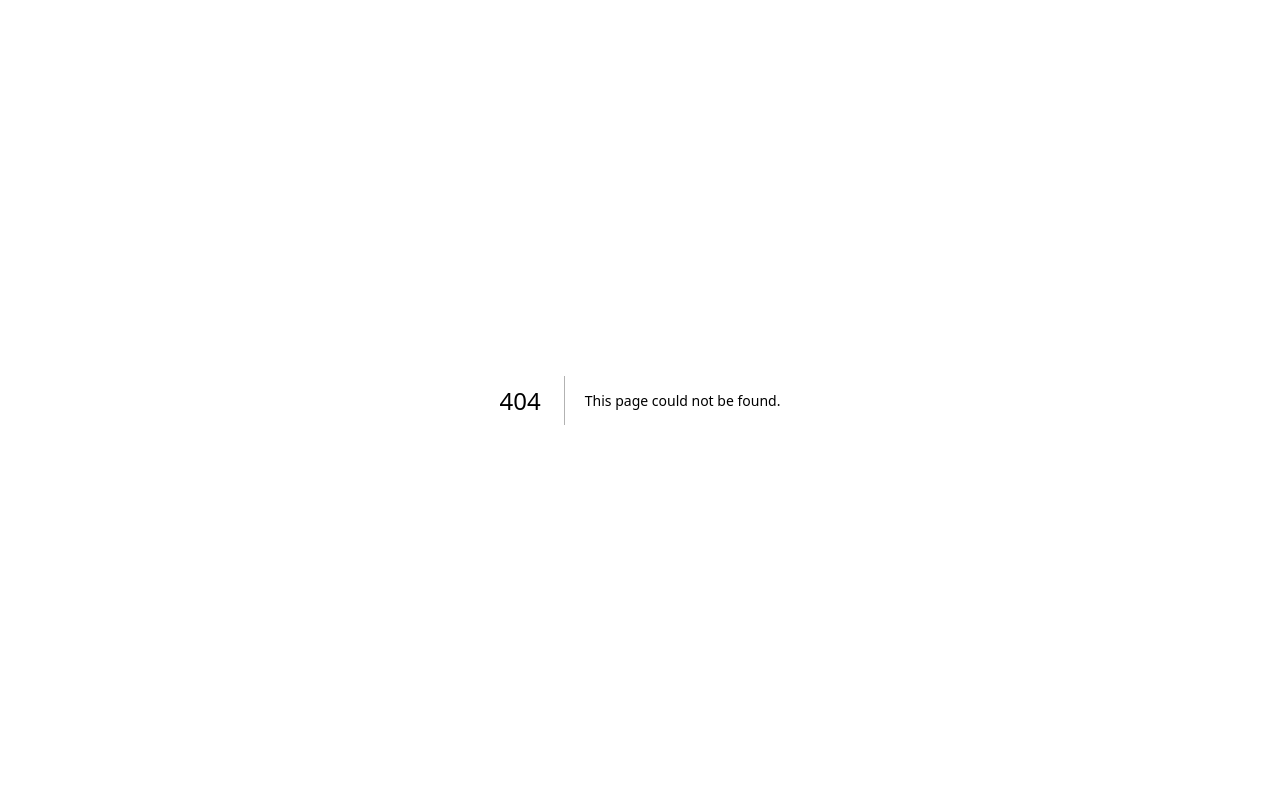
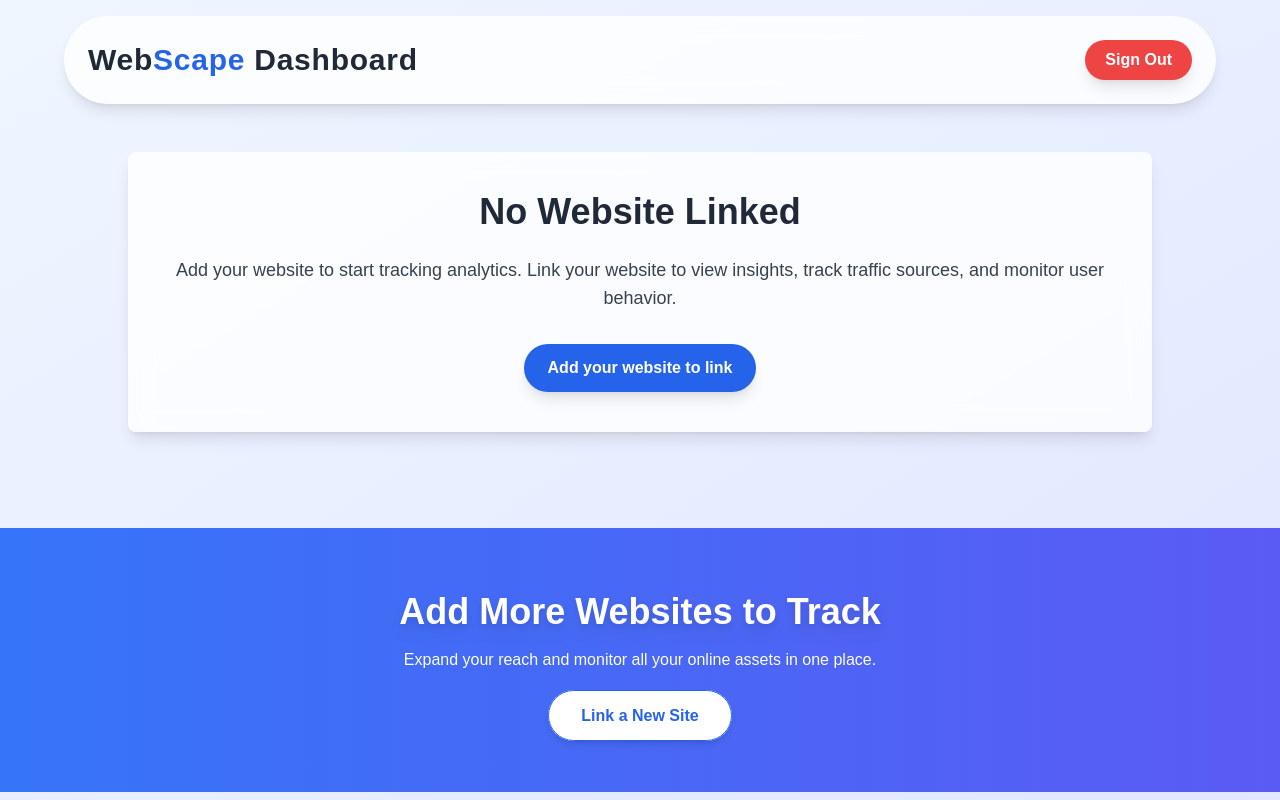
Before and after one commit to lkingl123/webdevlanding, a Next.js app: page /dashboard in a window 1280 px wide. Before the commit this address had no page. Built offline with nearby package versions, Linux system fonts and the light colour scheme.

Commit message:
commit real fast after dashboard implementation

```diff
--- a/package.json
+++ b/package.json
@@ -9,16 +9,19 @@
     "lint": "next lint"
   },
   "dependencies": {
+    "chart.js": "^4.4.4",
     "firebase": "^10.14.1",
     "framer-motion": "^11.11.7",
     "next": "14.2.15",
     "react": "^18",
+    "react-chartjs-2": "^5.2.0",
     "react-dom": "^18",
     "react-icons": "^5.3.0"
   },
   "devDependencies": {
     "@types/node": "^20",
     "@types/react": "^18",
+    "@types/react-chartjs-2": "^2.0.2",
     "@types/react-dom": "^18",
     "postcss": "^8",
     "tailwindcss": "^3.4.1",
--- /dev/null
+++ b/src/app/dashboard/components/AnalyticsHeader.tsx
@@ -0,0 +1,20 @@
+// src/app/dashboard/components/AnalyticsHeader.tsx
+'use client';
+
+import Link from "next/link";
+
+export default function AnalyticsHeader() {
+  return (
+    <header className="w-full max-w-6xl p-6 flex items-center justify-between bg-white/80 backdrop-blur-md shadow-lg rounded-full mt-4">
+      <h1 className="text-3xl font-bold text-gray-800 tracking-wide">
+        Web<span className="text-blue-600">Scape</span> Dashboard
+      </h1>
+      <Link
+        href="/"
+        className="bg-red-500 hover:bg-red-600 text-white font-semibold py-2 px-5 rounded-full shadow-lg transition duration-300 ease-in-out"
+      >
+        Sign Out
+      </Link>
+    </header>
+  );
+}
--- /dev/null
+++ b/src/app/dashboard/components/CTASection.tsx
@@ -0,0 +1,20 @@
+// src/app/dashboard/components/CTASection.tsx
+'use client';
+
+import Link from "next/link";
+
+export default function CTASection() {
+  return (
+    <div className="bg-gradient-to-r from-blue-500 to-indigo-500 py-16 w-full text-center mt-24 relative overflow-hidden">
+      <div className="absolute top-0 left-0 w-full h-full bg-indigo-700 opacity-20 mix-blend-overlay"></div>
+      <h3 className="text-4xl font-bold text-white mb-4 drop-shadow-lg">Add More Websites to Track</h3>
+      <p className="text-white mb-8">Expand your reach and monitor all your online assets in one place.</p>
+      <Link
+        href="/auth/link-site"
+        className="bg-white text-blue-600 font-semibold py-4 px-8 rounded-full shadow-md border border-blue-600 transition duration-300 ease-in-out hover:bg-blue-50 hover:text-blue-700 transform hover:-translate-y-1 hover:scale-105 z-10 relative"
+      >
+        Link a New Site
+      </Link>
+    </div>
+  );
+}
--- /dev/null
+++ b/src/app/dashboard/components/OverviewStats.tsx
@@ -0,0 +1,22 @@
+// src/app/dashboard/components/OverviewStats.tsx
+'use client';
+
+export default function OverviewStats() {
+  const stats = {
+    sessions: 1200,
+    bounceRate: "45%",
+    avgSessionDuration: "2m 30s",
+    uniqueVisitors: 850,
+  };
+
+  return (
+    <div className="w-full bg-white p-6 rounded-lg shadow-md flex justify-between mt-6">
+      {Object.entries(stats).map(([key, value], index) => (
+        <div key={index} className="text-center">
+          <h3 className="text-xl font-semibold text-gray-700">{key.replace(/([A-Z])/g, ' $1')}</h3>
+          <p className="text-2xl font-bold text-gray-900">{value}</p>
+        </div>
+      ))}
+    </div>
+  );
+}
--- /dev/null
+++ b/src/app/dashboard/components/PageViewsChart.tsx
@@ -0,0 +1,40 @@
+// src/app/dashboard/components/PageViewsChart.tsx
+import { Line } from "react-chartjs-2";
+
+type PageViewsChartProps = {
+  data: number[];
+};
+
+export default function PageViewsChart({ data }: PageViewsChartProps) {
+  const chartData = {
+    labels: ["Jan", "Feb", "Mar", "Apr", "May"],
+    datasets: [
+      {
+        label: "Page Views",
+        data: data,
+        borderColor: "#4B9CD3",
+        backgroundColor: "rgba(75, 156, 211, 0.5)",
+        fill: true,
+      },
+    ],
+  };
+
+  const chartOptions = {
+    responsive: true,
+    maintainAspectRatio: false,
+    scales: {
+      x: {
+        grid: {
+          display: false,
+        },
+      },
+      y: {
+        grid: {
+          color: "#e0e0e0",
+        },
+      },
+    },
+  };
+
+  return <Line data={chartData} options={chartOptions} />;
+}
--- /dev/null
+++ b/src/app/dashboard/components/TrafficSourcesChart.tsx
@@ -0,0 +1,47 @@
+// src/app/dashboard/components/TrafficSourcesChart.tsx
+'use client';
+
+import { Bar } from "react-chartjs-2";
+import { Chart as ChartJS, CategoryScale, LinearScale, BarElement, Title, Tooltip, Legend } from "chart.js";
+import { useState } from "react";
+
+// Register required components
+ChartJS.register(CategoryScale, LinearScale, BarElement, Title, Tooltip, Legend);
+
+export default function TrafficSourcesChart() {
+  const [trafficSources, setTrafficSources] = useState({
+    direct: 300,
+    search: 200,
+    social: 150,
+    referral: 100,
+  });
+
+  const data = {
+    labels: ["Direct", "Search", "Social", "Referral"],
+    datasets: [
+      {
+        label: "Traffic Sources",
+        data: Object.values(trafficSources),
+        backgroundColor: ["#4B9CD3", "#A3BE8C", "#D08770", "#EBCB8B"],
+        borderColor: "#fff",
+        borderWidth: 2,
+      },
+    ],
+  };
+
+  const options = {
+    responsive: true,
+    maintainAspectRatio: false,
+    scales: {
+      x: { grid: { display: false } },
+      y: { grid: { color: "#e0e0e0" } },
+    },
+  };
+
+  return (
+    <div className="w-full h-96 bg-white p-6 rounded-lg shadow-md mt-6">
+      <h3 className="text-xl font-semibold mb-4">Traffic Sources</h3>
+      <Bar data={data} options={options} />
+    </div>
+  );
+}
--- /dev/null
+++ b/src/app/dashboard/page.tsx
@@ -0,0 +1,81 @@
+// src/app/dashboard/page.tsx
+'use client';
+
+import { useState, useEffect } from "react";
+import AnalyticsHeader from "./components/AnalyticsHeader";
+import OverviewStats from "./components/OverviewStats";
+import PageViewsChart from "./components/PageViewsChart";
+import TrafficSourcesChart from "./components/TrafficSourcesChart";
+import CTASection from "./components/CTASection";
+import { motion, useAnimation } from "framer-motion";
+
+export default function Dashboard() {
+  const [isWebsiteLinked, setIsWebsiteLinked] = useState(false);
+  const controls = useAnimation();
+  const testWebsite = "https://webdev-landing.web.app/";
+
+  useEffect(() => {
+    // Floating animations for shapes
+    const sequence = async () => {
+      await controls.start({
+        x: ["0%", "10%", "-5%", "0%"],
+        y: ["0%", "-10%", "5%", "0%"],
+        transition: {
+          duration: 12,
+          ease: "easeInOut",
+          repeat: Infinity,
+          repeatType: "mirror",
+        },
+      });
+    };
+    sequence();
+  }, [controls]);
+
+  // Simulate checking if a website is linked
+  useEffect(() => {
+    // This should ideally be replaced with a call to your backend or database
+    // to check if the user has a website linked. For now, we simulate with a delay.
+    setTimeout(() => {
+      // Set this to `true` to simulate a website being linked
+      setIsWebsiteLinked(false);
+    }, 500); // Delay for demonstration purposes
+  }, []);
+
+  return (
+    <main className="min-h-screen bg-gradient-to-br from-blue-50 to-indigo-100 flex flex-col items-center relative overflow-hidden">
+      <AnalyticsHeader />
+
+      {/* Display different content based on whether a website is linked */}
+      {isWebsiteLinked ? (
+        <>
+          <OverviewStats />
+          <motion.div className="max-w-5xl w-full p-10 text-center flex flex-col items-center mt-12 bg-white/80 backdrop-blur-md rounded-lg shadow-lg">
+            <PageViewsChart />
+            <TrafficSourcesChart />
+          </motion.div>
+        </>
+      ) : (
+        <motion.div
+          className="max-w-5xl w-full p-10 text-center flex flex-col items-center mt-12 bg-white/80 backdrop-blur-md rounded-lg shadow-lg"
+          initial={{ opacity: 0, y: -20 }}
+          animate={{ opacity: 1, y: 0 }}
+          transition={{ duration: 1 }}
+        >
+          <h2 className="text-4xl font-bold text-gray-800 mb-6">No Website Linked</h2>
+          <p className="text-lg text-gray-700 mb-8">
+            Add your website to start tracking analytics. Link your website to view insights, track traffic sources, and monitor user behavior.
+          </p>
+          <a
+            href={testWebsite}
+            target="_blank"
+            className="bg-blue-600 hover:bg-blue-700 text-white font-semibold py-3 px-6 rounded-full shadow-lg transition duration-300 ease-in-out"
+          >
+            Add your website to link
+          </a>
+        </motion.div>
+      )}
+
+      <CTASection />
+    </main>
+  );
+}
```
Also changed, not shown: 1 other file (tests, documents, lock files or other folders).
